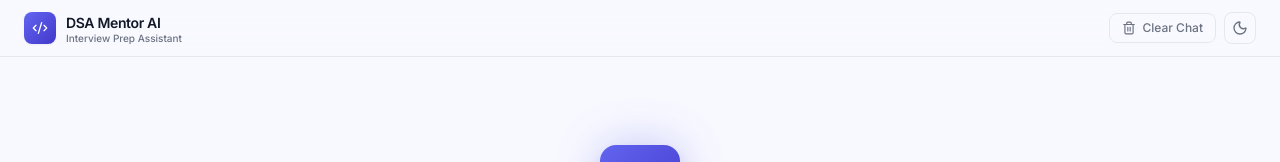
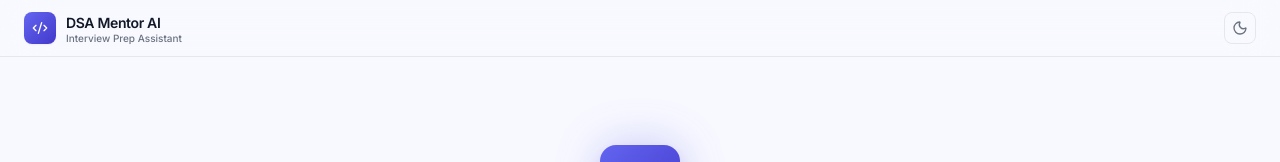
Before and after one commit to raja09016/DsaMentorAi, a React (Vite) app in the folder frontend/: page / in a window 1280 px wide. Shown: the top 162 px of the page. Built offline with nearby package versions, Linux system fonts and the light colour scheme.

Commit message:
feat: Hide Clear Chat button on empty home state

```diff
--- a/frontend/src/App.jsx
+++ b/frontend/src/App.jsx
@@ -85,6 +85,7 @@ export default function App() {
         onClearChat={handleClearChat}
         darkMode={darkMode}
         onToggleDark={handleToggleDark}
+        hasMessages={messages.length > 0}
       />
       <ChatWindow
         messages={messages}
--- a/frontend/src/components/Header.jsx
+++ b/frontend/src/components/Header.jsx
@@ -1,6 +1,6 @@
 import { Code2, Moon, Sun, Trash2 } from 'lucide-react';
 
-export default function Header({ onClearChat, darkMode, onToggleDark }) {
+export default function Header({ onClearChat, darkMode, onToggleDark, hasMessages }) {
   return (
     <header className="sticky top-0 z-50 w-full border-b border-custom bg-secondary/80 backdrop-blur-xl">
       <div className="mx-auto flex h-14 max-w-screen-xl items-center justify-between px-4 sm:px-6">
@@ -25,6 +25,7 @@ export default function Header({ onClearChat, darkMode, onToggleDark }) {
 
         {/* Actions */}
         <div className="flex items-center gap-2">
+          {hasMessages && (
             <button
               onClick={onClearChat}
               className="flex items-center gap-1.5 rounded-lg px-3 py-1.5 text-xs font-medium text-secondary border border-custom hover:bg-surface transition-all duration-200 hover:text-primary"
@@ -32,6 +33,7 @@ export default function Header({ onClearChat, darkMode, onToggleDark }) {
               <Trash2 className="h-3.5 w-3.5" />
               <span className="hidden sm:inline">Clear Chat</span>
             </button>
+          )}
 
           <button
             onClick={onToggleDark}
```
Lines whose indentation alone changed are shown as unchanged.
